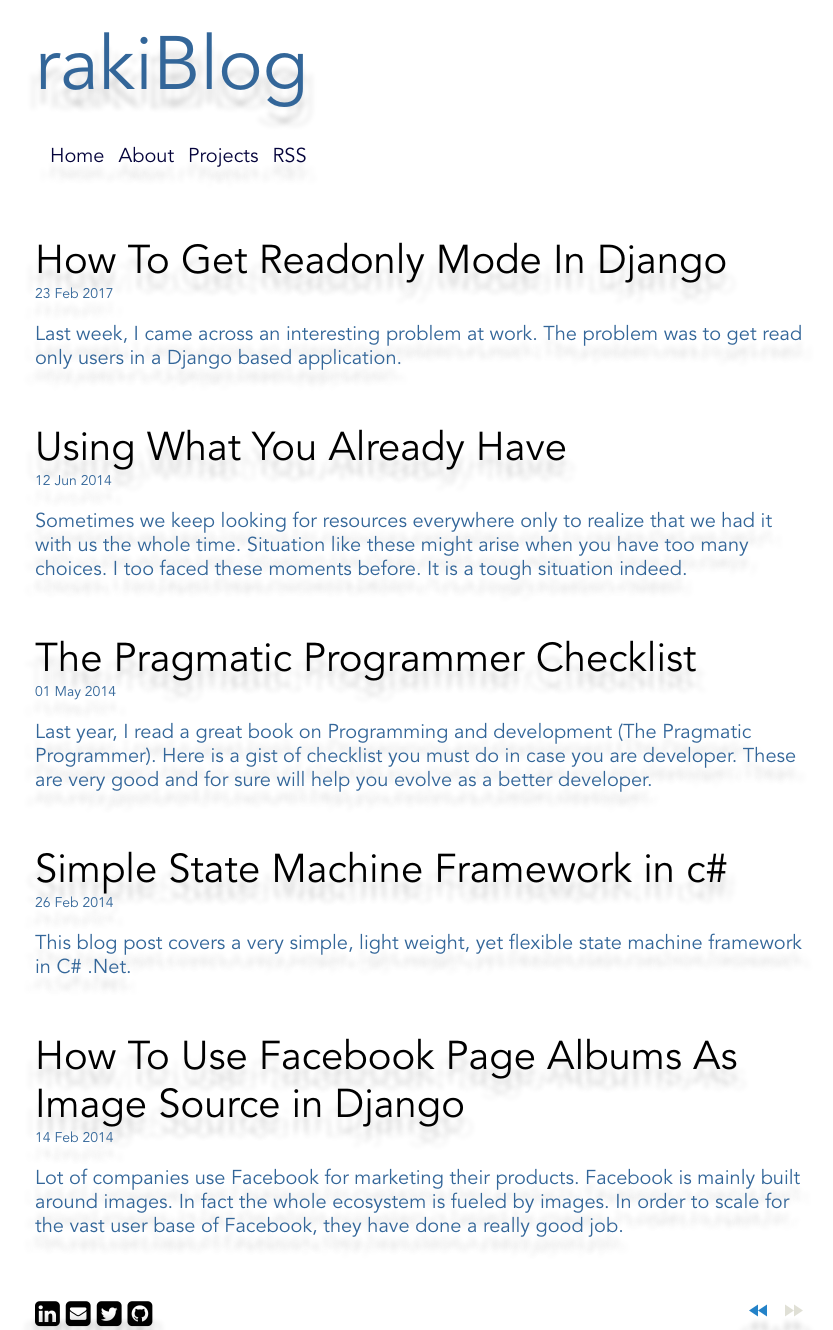
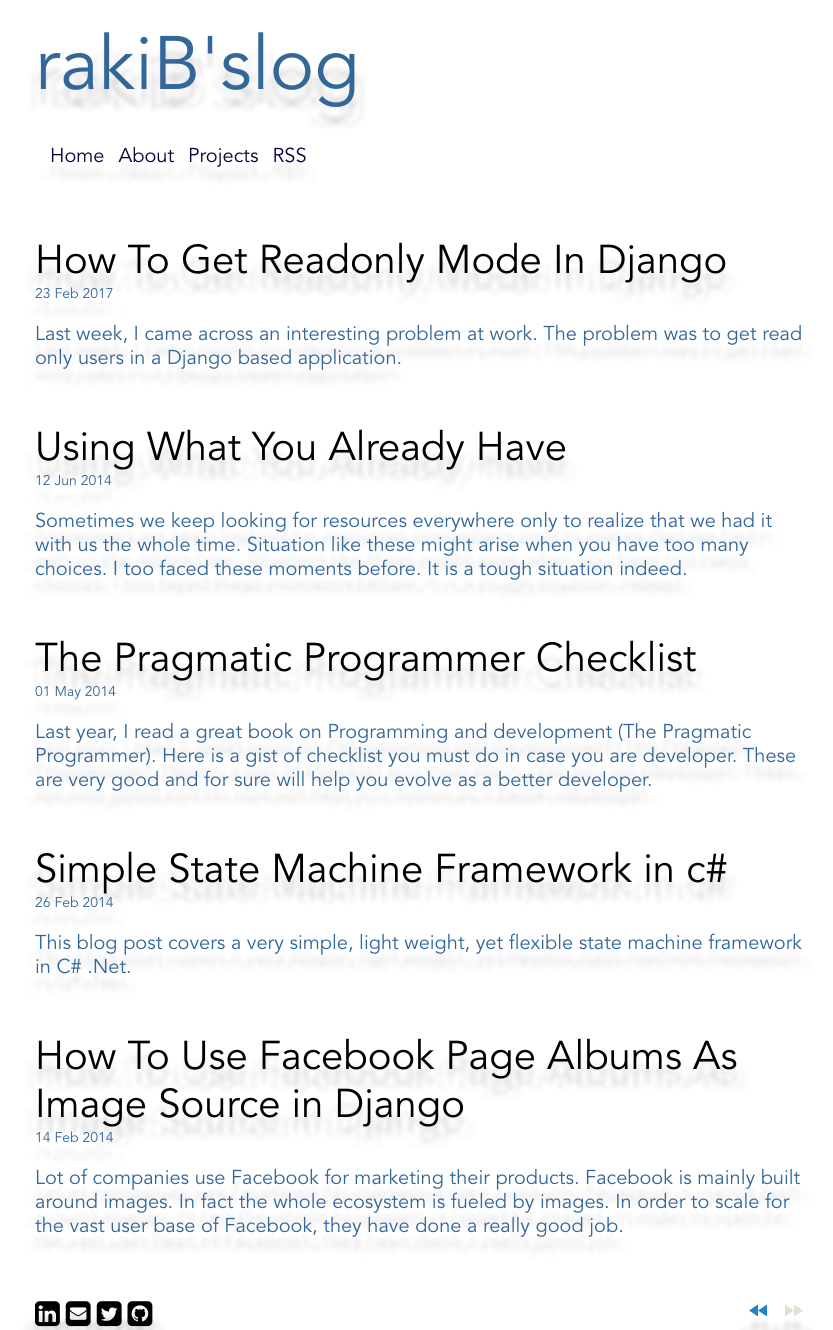
Before and after one commit to nsdffd/rakiBlogs, a Jekyll site: the page built from index.html, in a window 1280 px wide. Shown: the whole page, without its empty margins (221-1054 px from the left). Built offline with Jekyll 4.4.1, drawn with Linux system fonts in a browser that asks for light colours; the list of posts is cut into pages by our own code.

Commit message:
simple update

```diff
--- a/_config.yml
+++ b/_config.yml
@@ -1,9 +1,9 @@
-name: rakiBlog
+name: rakiB'slog
 description: >
     A simple jekyll theme aimed at programmers who like clean interface to write posts
     and show off some code.
 about: >
-    This is my blog site. If you are here and would like to know about me then press the link below.
+    This is my blog site. If you are here and would like to know about me then visit my website below.
 master_repo: false
 url: "http://vinitkumar.me/white-paper"
 markdown: kramdown
```
Also changed, not shown: css/main.min.css.
